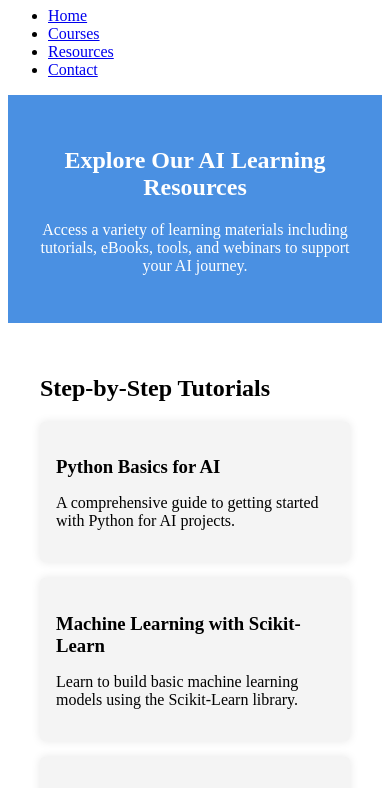
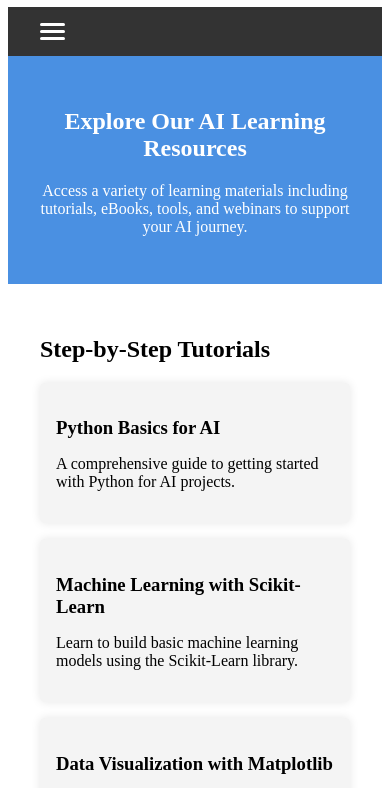
Before and after one commit to Sagarsardarcr7/Ai-Project, a plain HTML site: page resources.html in a window 390 px wide. Shown: the part 73-861 px from the top of the page. Drawn offline with Linux system fonts and the light colour scheme.

Commit message:
Update resources.html

```diff
--- a/resources.html
+++ b/resources.html
@@ -89,8 +89,14 @@
 <body>
     <header>
         <h1>AI-Powered Learning Hub</h1>
-        <nav>
-            <ul>
+        <nav class="navbar">
+            <input type="checkbox" id="menu-toggle" class="menu-toggle" />
+            <label for="menu-toggle" class="hamburger">
+                <span class="bar"></span>
+                <span class="bar"></span>
+                <span class="bar"></span>
+            </label>
+            <ul class="nav-links">
                 <li><a href="index.html">Home</a></li>
                 <li><a href="courses.html">Courses</a></li>
                 <li><a href="resources.html">Resources</a></li>
```
